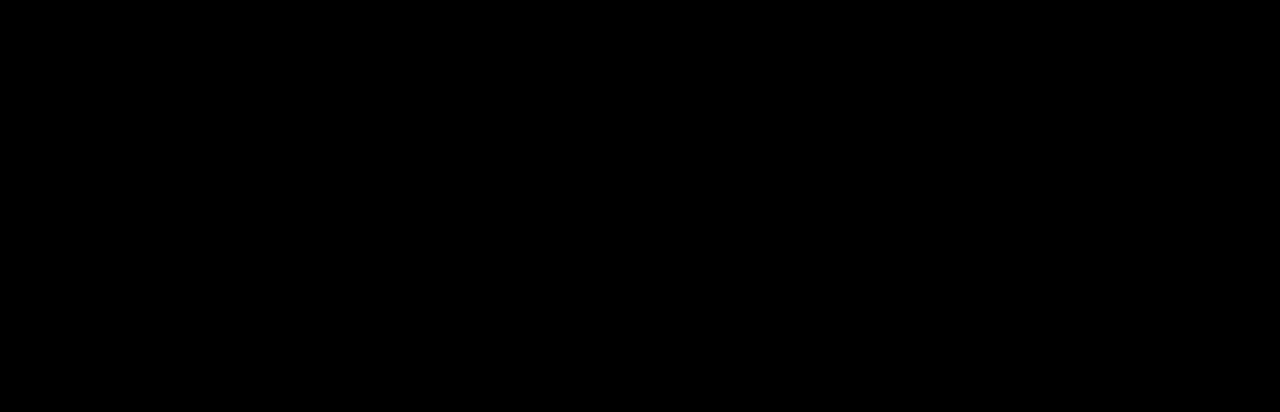
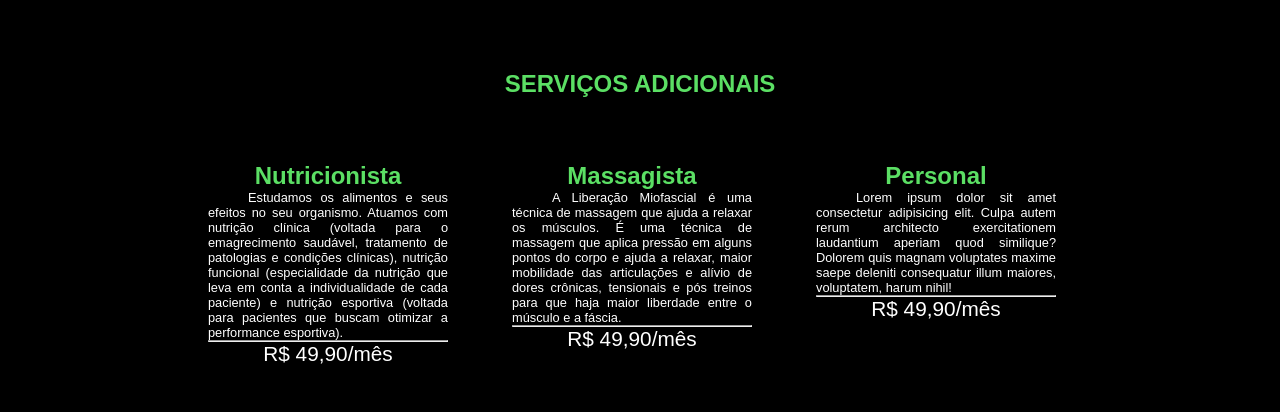
Before and after one commit to MendesIsrael/nextts-instituto, a Next.js app in the folder instituto/: page /vigor in a window 1280 px wide. Shown: the part 1508-1920 px from the top of the page. Built offline with nearby package versions, Linux system fonts and the light colour scheme.

Commit message:
Pagina da vigor semi pronta

```diff
--- a/instituto/src/pages/vigor/index.tsx
+++ b/instituto/src/pages/vigor/index.tsx
@@ -1,4 +1,4 @@
-import { TitleVigor, VigorContainer, DivBoxGreen, Modalidades, Atividades, Pacotes, Planos, ItensPlanos, PrecoPlanos, TitlePlanos } from "../../styles/pages/vigor";
+import { TitleVigor, VigorContainer, DivBoxGreen, Modalidades, Atividades, Pacotes, Planos, ItensPlanos, PrecoPlanos, TitlePlanos, Adicionais, BodyAdicionais, ItensAdicionais, PreçoAdicionais } from "../../styles/pages/vigor";
 
 import Image from 'next/legacy/image'
 import logoVigor from '../../assets/logos/logo-vigor.png'
@@ -7,14 +7,14 @@
 import funcional from '../../assets/modalidades/funcional.jpg'
 import lutas from '../../assets/modalidades/lutas.jpg'
 
-
+const videoVigor = '../../assets/videos/vigor.mp4'
 
 export default function Vigor() {
   return (
     <>
       <TitleVigor>
-
-        <Image src={logoVigor} width={750} height={560} />
+        <Image src={logoVigor} width={670} height={500} />
+        <video src={require('../../assets/videos/vigor.mp4')} autoPlay loop muted />
       </TitleVigor>
       <VigorContainer>
         <p>A sua melhor opção na hora de levar uma vida mais saudável</p>
@@ -88,7 +88,36 @@
               <TitlePlanos>R$ 100,00/mês</TitlePlanos>
             </PrecoPlanos>
           </Planos>
+
+          <Adicionais>
+            <h1>SERVIÇOS ADICIONAIS</h1>
+            <BodyAdicionais>
+              <ItensAdicionais>
+                <h2>Nutricionista</h2>
+                <p>Estudamos os alimentos e seus efeitos no seu organismo. Atuamos com nutrição clínica (voltada para o emagrecimento saudável, tratamento de patologias e condições clínicas), nutrição funcional (especialidade da nutrição que leva em conta a individualidade de cada paciente) e nutrição esportiva (voltada para pacientes que buscam otimizar a performance esportiva).</p><hr />
+                <PreçoAdicionais>
+                  <p>R$ 49,90/mês</p>
+                </PreçoAdicionais>
+              </ItensAdicionais>
+              <ItensAdicionais>
+                <h2>Massagista</h2>
+                <p>A Liberação Miofascial é uma técnica de massagem que ajuda a relaxar os músculos. É uma técnica de massagem que aplica pressão em alguns pontos do corpo e ajuda a relaxar, maior mobilidade das articulações e alívio de dores crônicas, tensionais e pós treinos para que haja maior liberdade entre o músculo e a fáscia.</p><hr />
+                <PreçoAdicionais>
+                  <p>R$ 49,90/mês</p>
+                </PreçoAdicionais>
+              </ItensAdicionais>
+              <ItensAdicionais>
+                <h2>Personal</h2>
+                <p>Lorem ipsum dolor sit amet consectetur adipisicing elit. Culpa autem rerum architecto exercitationem laudantium aperiam quod similique? Dolorem quis magnam voluptates maxime saepe deleniti consequatur illum maiores, voluptatem, harum nihil!</p><hr />
+                <PreçoAdicionais>
+                  <p>R$ 49,90/mês</p>
+                </PreçoAdicionais>
+              </ItensAdicionais>
+            </BodyAdicionais>
+          </Adicionais>
         </Pacotes>
+
+
       </VigorContainer>
     </>
   )
--- a/instituto/src/styles/pages/vigor.ts
+++ b/instituto/src/styles/pages/vigor.ts
@@ -1,27 +1,45 @@
 import { styled } from "..";
 
-
+/*--------------------------------------------------------------------- */
 
 export const VigorContainer = styled('main', {
-  backgroundColor : '$black',
-  color           : '$white',
-  textAlign       : 'center',
+  backgroundColor  : '$black',
+  color            : '$white',
+  textAlign        : 'center',
 
   p: {
-    textAlign     : 'justify',
-    textIndent    : '2.5rem',
+    textAlign      : 'justify',
+    textIndent     : '2.5rem',
   }
-});
-
-export const TitleVigor = styled('div', {
-  backgroundColor : '$transparent',
-  display         : 'flex',
-  justifyContent  : 'center',
 });
 
 export const DivBoxGreen = styled('div', {
   backgroundColor  : '$green500',
 });
+
+/*--------------------------------------------------------------------- */
+
+export const TitleVigor = styled('div', {
+  height           :'35rem',
+  display          : 'flex',
+  justifyContent   : 'center',
+  alignItems       : 'center',
+
+
+  img: {
+    zIndex         : '-10',
+  },
+
+  video: {
+    position       : 'absolute',
+    objectFit      : 'cover',
+    width          : '100%',
+    height         : '35rem',
+    zIndex         : '-100',
+  },
+});
+
+/*--------------------------------------------------------------------- */
 
 export const Modalidades = styled('div', {
   display          : 'flex',
@@ -29,7 +47,7 @@
   justifyContent   : 'center',
 
   '@bp1': {
-    display:'block',
+    display        :'block',
   }
 });
 
@@ -47,12 +65,14 @@
   h1: {
     backgroundColor: '$black',
     color          : '$green200',
-    marginTop: '-4px',
+    marginTop      : '-4px',
   },
   p:{
     padding        : '10px'
   }
 });
+
+/*--------------------------------------------------------------------- */
 
 export const Pacotes = styled('div', {
   height           : '55rem',
@@ -69,7 +89,7 @@
     fontSize       : '.9rem',
     padding        : '0.5rem',
     borderBottom   : '1px solid green',
-  },
+  }
 
 });
 
@@ -102,3 +122,39 @@
     borderBottom   : '3px solid gray',
   }
 });
+
+/*--------------------------------------------------------------------- */
+
+export const Adicionais = styled('div', {
+ marginTop         : '5rem',
+});
+
+export const BodyAdicionais = styled('div', {
+  display          : 'flex',
+  gap              : '2rem',
+  marginTop        : '3rem',
+});
+
+export const ItensAdicionais = styled('div', {
+  height           : '23rem',
+  width            : '15rem',
+  borderRadius     : '30px',
+  padding          : '1rem',
+
+  p: {
+    fontSize       : '.8rem',
+    color          : '$white',
+
+  },
+
+  '&:hover': {
+    boxShadow      : '0px 0px 10px green',
+  }
+});
+export const PreçoAdicionais = styled('div', {
+  p: {
+    fontSize       : '1.3rem',
+    textIndent     : '0',
+    textAlign      : 'center',
+  }
+});
```
Also changed, not shown: instituto/src/styles/pages/home.ts (+25 -25 lines).
